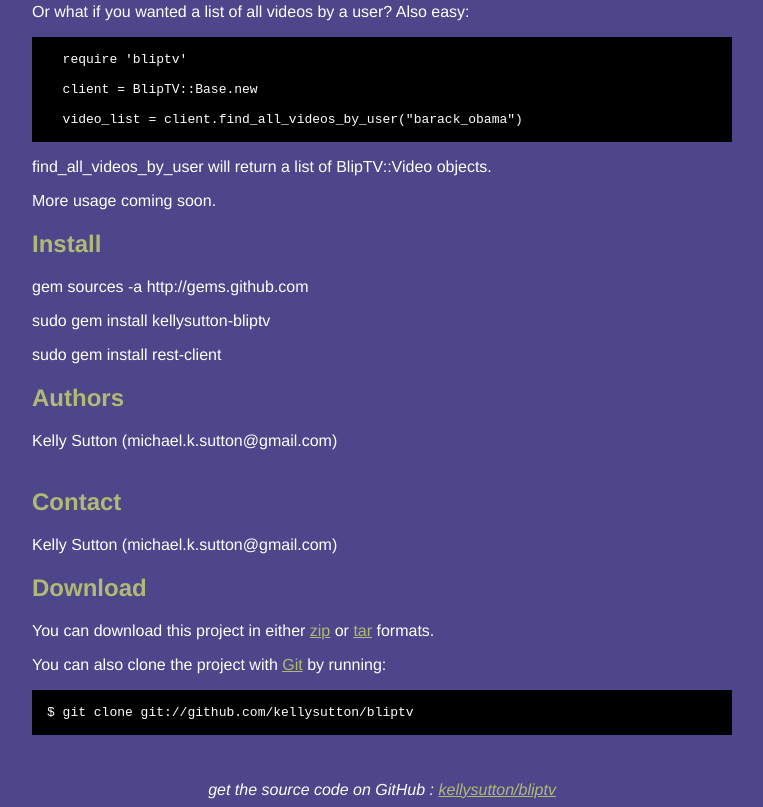
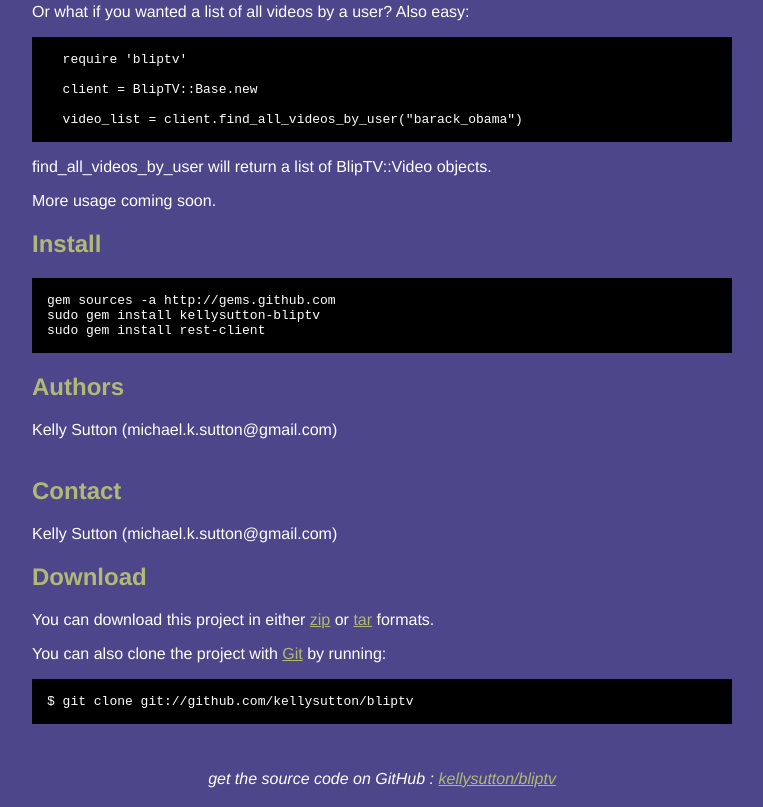
Before and after one commit to kellysutton/bliptv, a plain HTML site: page index.html in a window 1280 px wide. Shown: the part 773-1580 px from the top of the page, without its empty margins (258-1021 px from the left). Drawn offline with Linux system fonts and the light colour scheme.

Commit message:
adding pre tags

```diff
--- a/index.html
+++ b/index.html
@@ -112,9 +112,11 @@ More usage coming soon.
 
 
 <h2>Install</h2>
-<p>gem sources -a http://gems.github.com</p>
-<p>sudo gem install kellysutton-bliptv</p>
-<p>sudo gem install rest-client</p>
+<pre>
+gem sources -a http://gems.github.com
+sudo gem install kellysutton-bliptv
+sudo gem install rest-client
+</pre>
 <h2>Authors</h2>
 <p>Kelly Sutton (michael.k.sutton@gmail.com)
 <br/>
```
